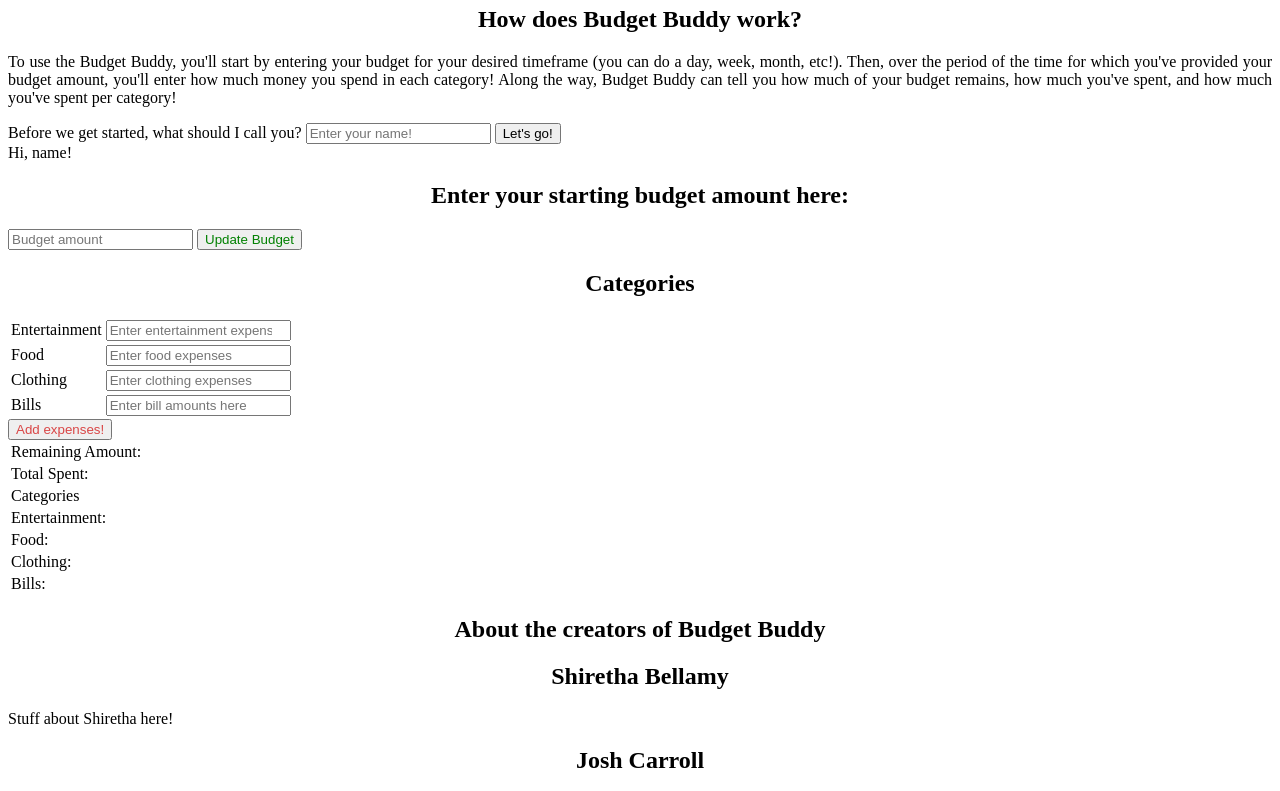
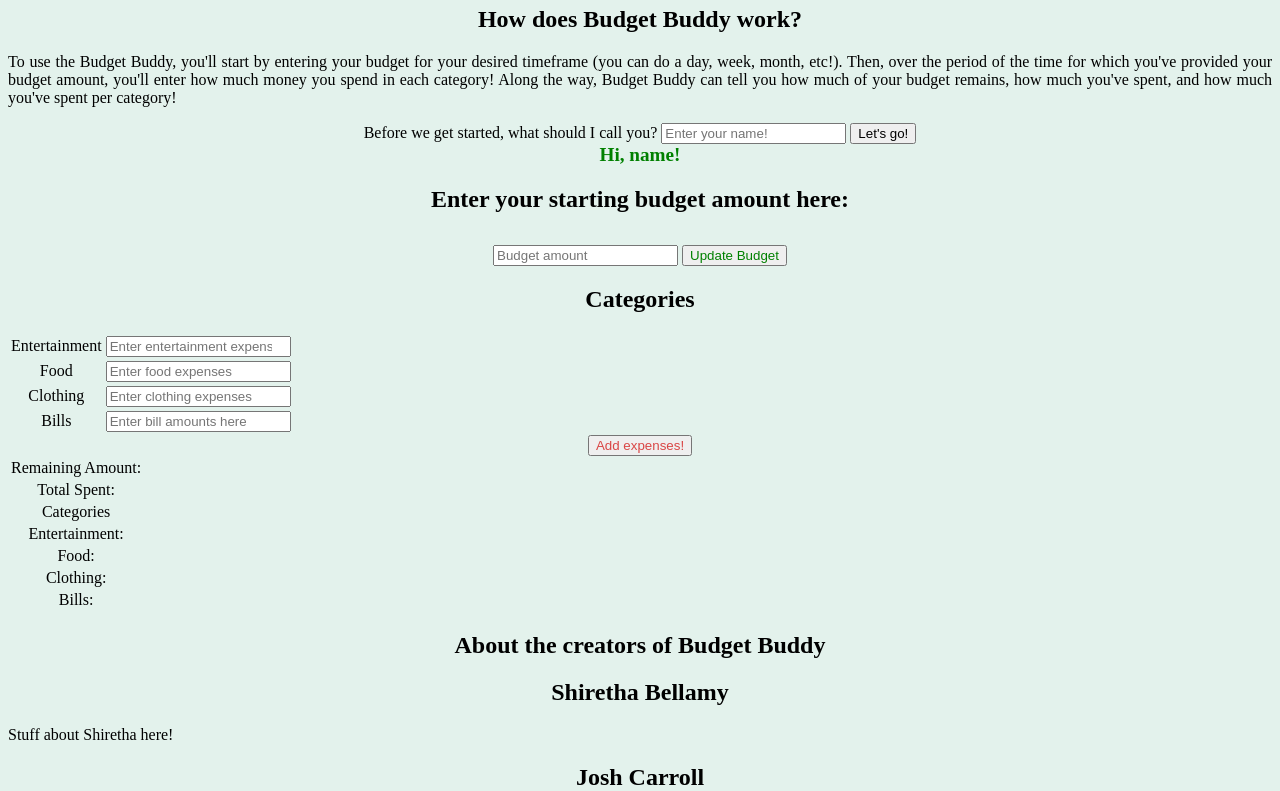
Before and after one commit to jcarroll1976/budgetBuddyProject, a plain HTML site: page index.html in a window 1280 px wide. Shown: the part 143-934 px from the top of the page. Drawn offline with Linux system fonts and the light colour scheme.

Commit message:
new css changes

```diff
--- a/stylesheet.css
+++ b/stylesheet.css
@@ -1,13 +1,13 @@
-body{
-  background-color: white;
-}
-  /*background-color: rgb(227, 242, 236);
-}
+ body{
+  /*background-color: white;
+ }*/
+  background-color: rgb(227, 242, 236);
+ }
 
 
-/*Everything down here is for the hamburger menu! :) */
-/* Style the navigation menu */
-.topnav {
+ /*Everything down here is for the hamburger menu! :) */
+ /* Style the navigation menu */
+ .topnav {
     overflow: hidden;
     background-color: #333;
     position: relative;
@@ -42,6 +42,7 @@ body{
     color: black;
   }
 
+
   /* Style the active link (or home/logo) */
   .active {
     background-color: #1fb65e;
@@ -49,10 +50,10 @@ body{
   }
 
   /* Expenses button */
+
+
   button#addExpenses {
     color: rgba(211, 18, 18, 0.767);
-
-
   }
 
   button#updateBudget {
@@ -67,6 +68,33 @@ body{
     text-align:justify;
   }
 
-  section {
+  section, #nameForm, div#printName {
+    text-align: center;
+  }
+
+  div#printName {
+    /*font-style: italic; */
+    font-weight: 900;
+    color: green;
+    font-size: larger;
 
   }
+
+  p#monthlyBudget {
+    font-weight: 900;
+    color: green;
+    text-align: center;
+    font-size: xx-large;
+  }
+
+
+
+@media screen and ( min-width: 800px) {
+   tbody {
+    text-align: center;
+  }
+
+
+
+
+}
```
